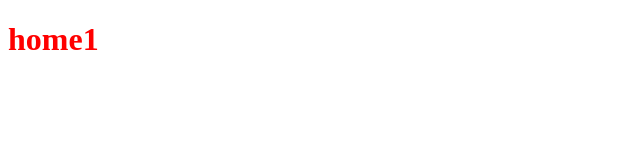
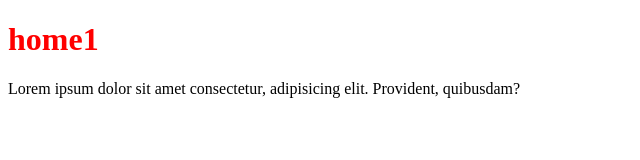
Before and after one commit to Volodymyr1611/git-lessonTARASa, a plain HTML site: page home1.html in a window 1280 px wide. Shown: the whole page, without its empty margins (0-640 px from the left). Drawn offline with Linux system fonts and the light colour scheme.

Commit message:
fix bugs

```diff
--- a/home1.html
+++ b/home1.html
@@ -11,5 +11,6 @@
 
 
     <h1>home1</h1>
+    <p>Lorem ipsum dolor sit amet consectetur, adipisicing elit. Provident, quibusdam?</p>
 </body>
 </html>
```
